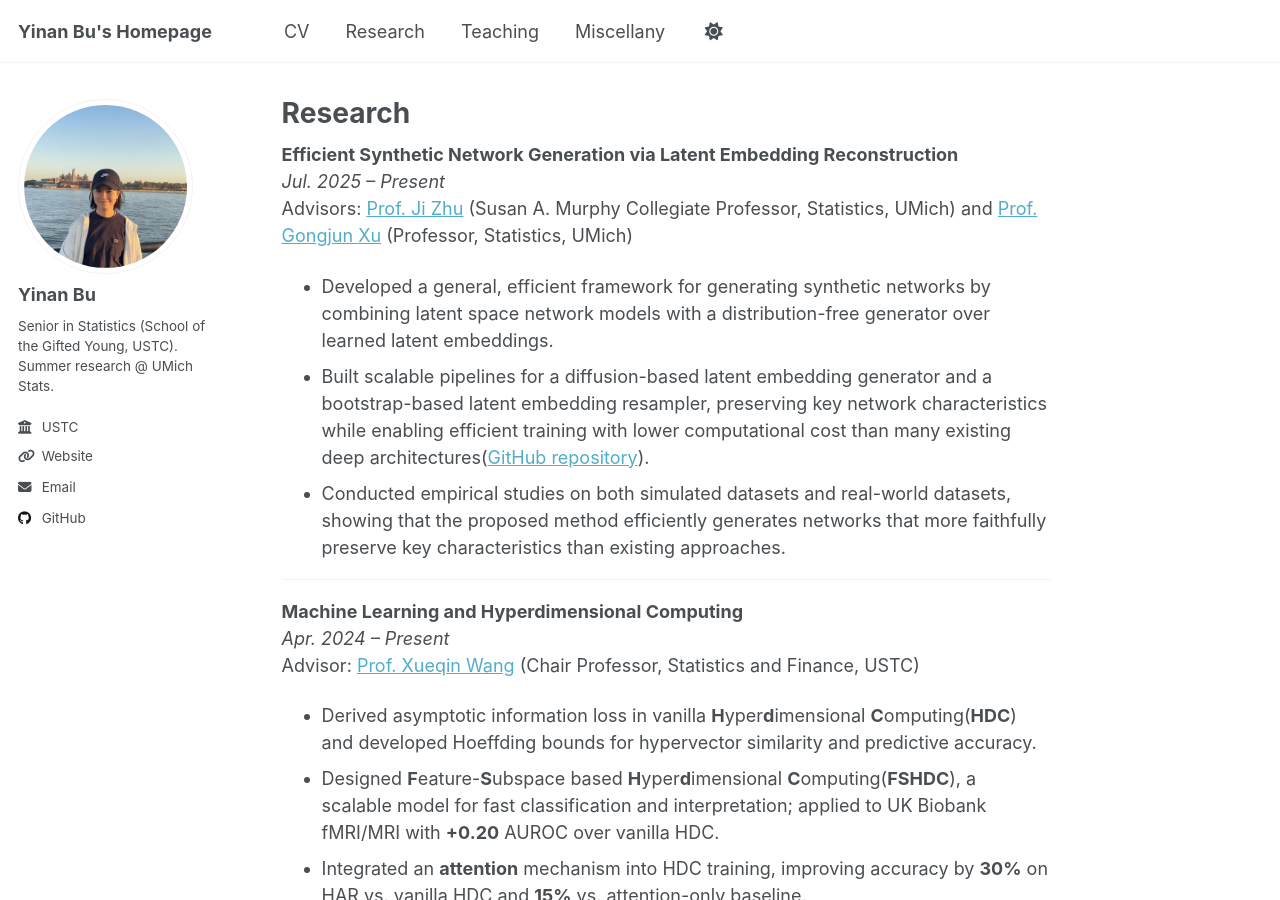
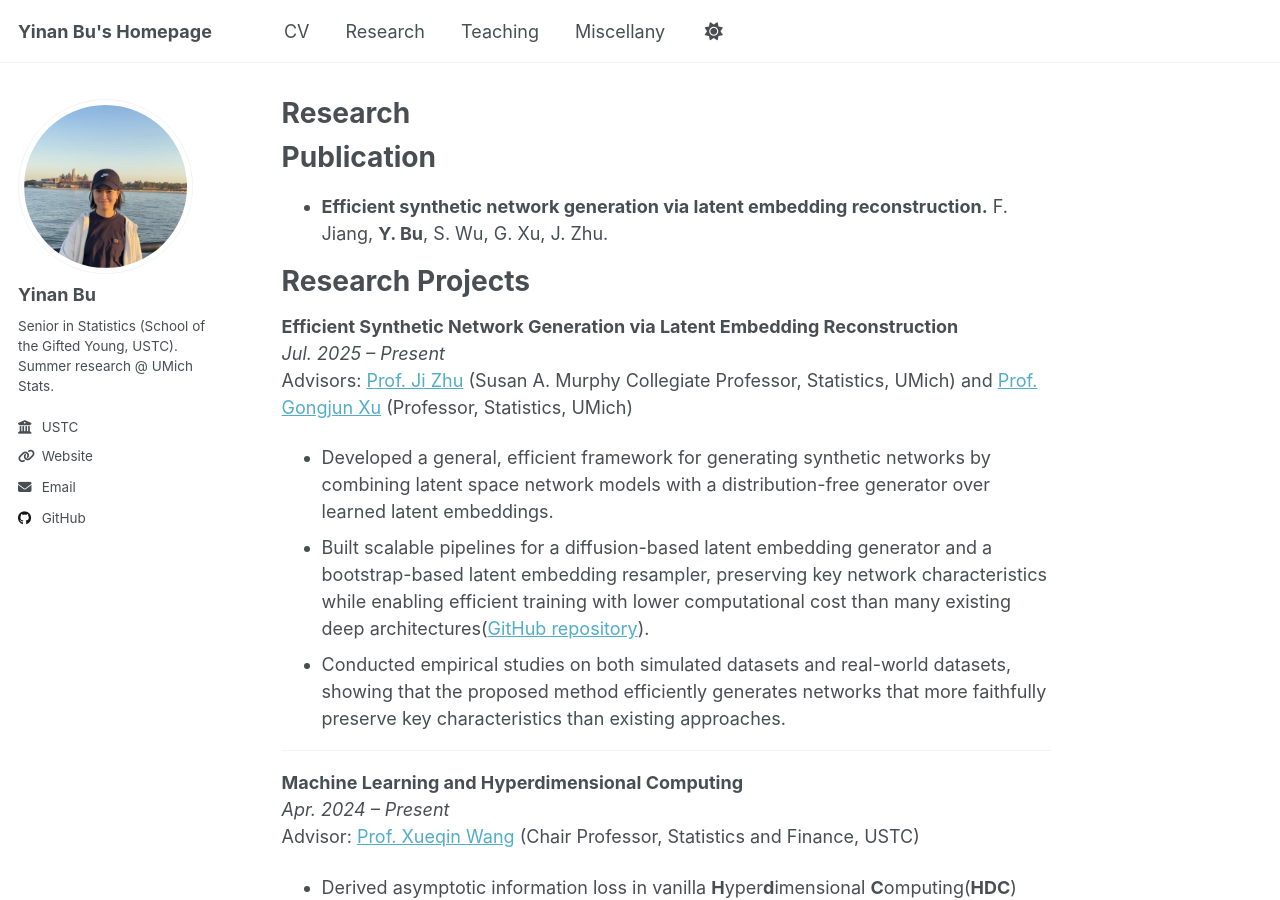
Before and after one commit to yinanbu/yinanbu.github.io, a Jekyll site: the page built from _pages/research.md, in a window 1280 px wide and 900 px high. Built offline with Jekyll 4.4.1, drawn with Linux system fonts in a browser that asks for light colours; a script that is not in the unit is left out.

Commit message:
Update research.md

```diff
--- a/_pages/research.md
+++ b/_pages/research.md
@@ -7,7 +7,13 @@ author_profile: true
 
 {% include base_path %}
 
+Publication
+======
+- **Efficient synthetic network generation via latent embedding reconstruction.**
+  F. Jiang, **Y. Bu**, S. Wu, G. Xu, J. Zhu.
 
+Research Projects
+======
 **Efficient Synthetic Network Generation via Latent Embedding Reconstruction**
 *Jul. 2025 – Present*
 Advisors: [Prof. Ji Zhu](https://dept.stat.lsa.umich.edu/~jizhu/) (Susan A. Murphy Collegiate Professor, Statistics, UMich) and [Prof. Gongjun Xu](https://lsa.umich.edu/stats/people/faculty/GongjunXu.html) (Professor, Statistics, UMich)
```
